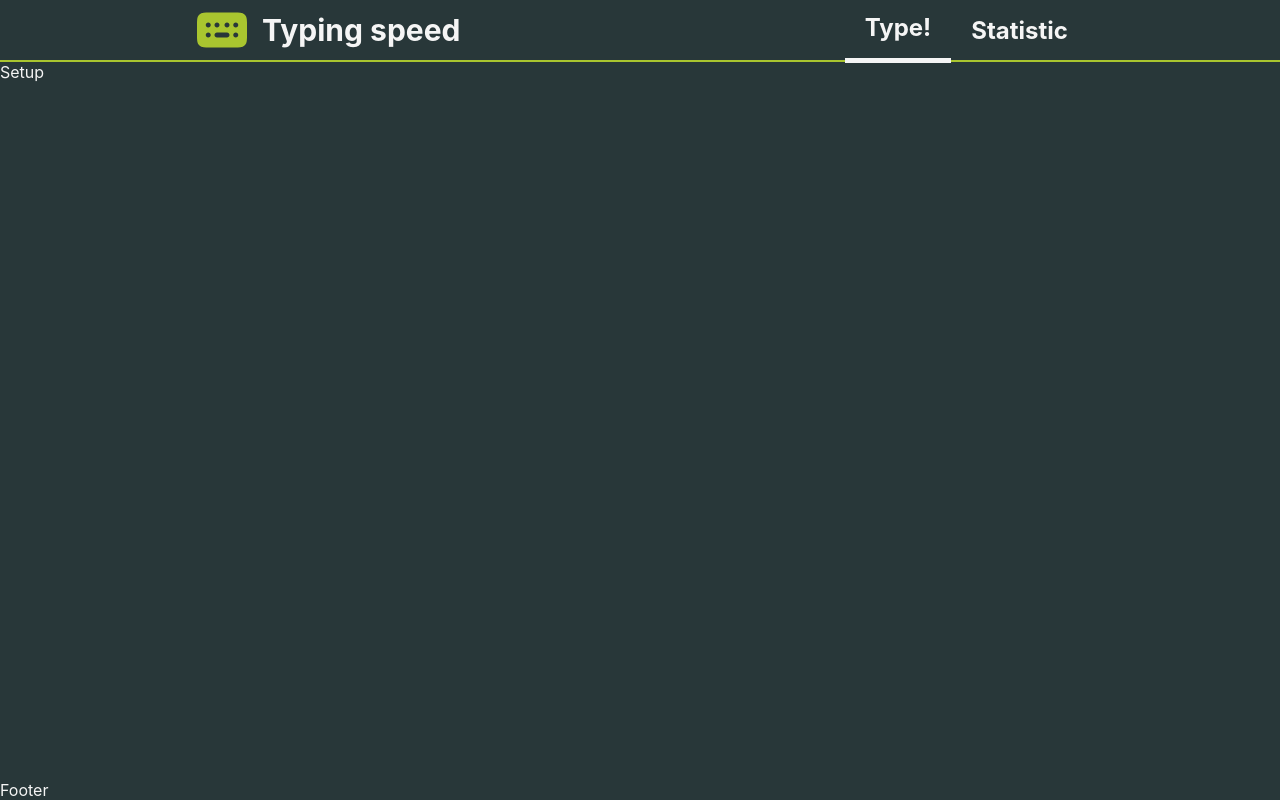
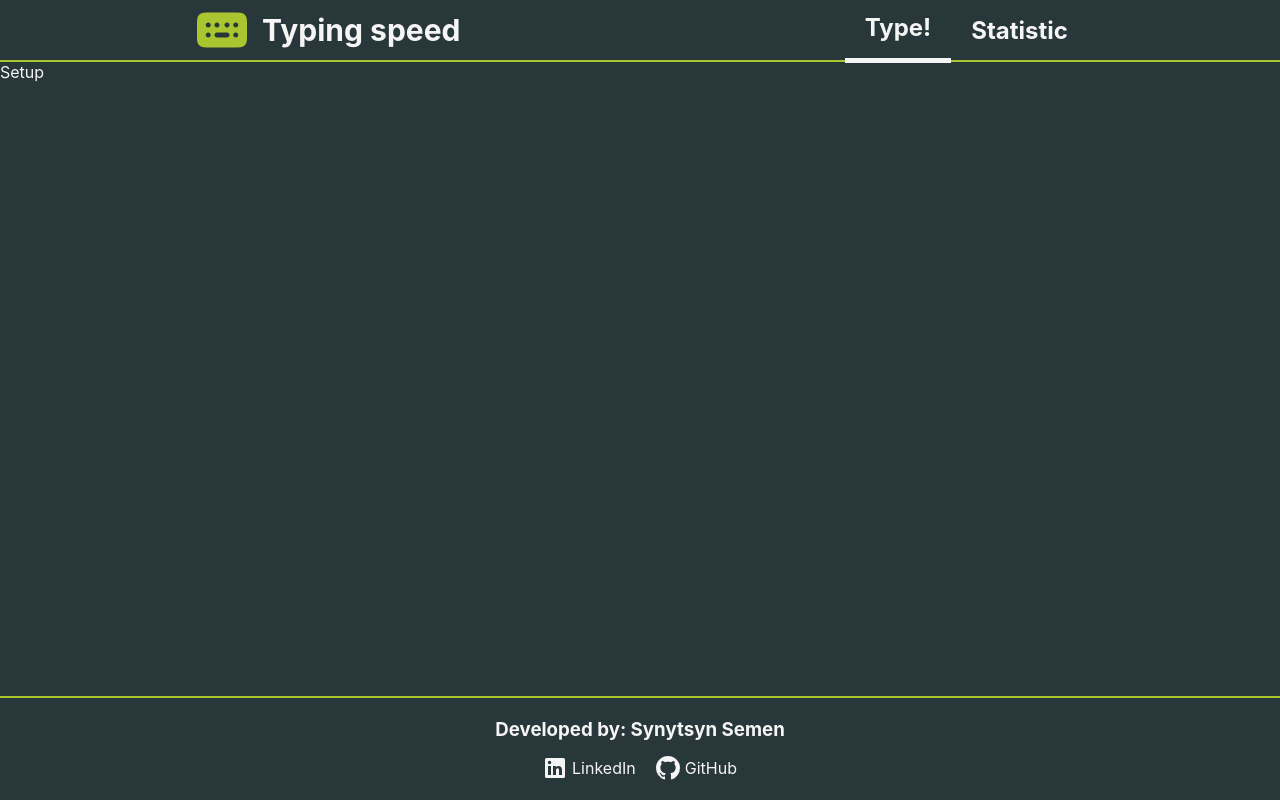
Before and after one commit to SSSenia/typing-speed, a React (Create React App) app: page /type/setup in a window 1280 px wide. Built offline with nearby package versions, Linux system fonts and the light colour scheme.

Commit message:
feature: footer layout

```diff
--- /dev/null
+++ b/src/assets/img/GitHub.tsx
@@ -0,0 +1,7 @@
+export function GitHub() {
+  return (
+    <svg height="24" aria-hidden="true" viewBox="0 0 16 16" fill="var(--light)" version="1.1" width="24" data-view-component="true">
+      <path d="M8 0c4.42 0 8 3.58 8 8a8.013 8.013 0 0 1-5.45 7.59c-.4.08-.55-.17-.55-.38 0-.27.01-1.13.01-2.2 0-.75-.25-1.23-.54-1.48 1.78-.2 3.65-.88 3.65-3.95 0-.88-.31-1.59-.82-2.15.08-.2.36-1.02-.08-2.12 0 0-.67-.22-2.2.82-.64-.18-1.32-.27-2-.27-.68 0-1.36.09-2 .27-1.53-1.03-2.2-.82-2.2-.82-.44 1.1-.16 1.92-.08 2.12-.51.56-.82 1.28-.82 2.15 0 3.06 1.86 3.75 3.64 3.95-.23.2-.44.55-.51 1.07-.46.21-1.61.55-2.33-.66-.15-.24-.6-.83-1.23-.82-.67.01-.27.38.01.53.34.19.73.9.82 1.13.16.45.68 1.31 2.69.94 0 .67.01 1.3.01 1.49 0 .21-.15.45-.55.38A7.995 7.995 0 0 1 0 8c0-4.42 3.58-8 8-8Z"></path>
+    </svg>
+  );
+}
--- /dev/null
+++ b/src/assets/img/LinkedIn.tsx
@@ -0,0 +1,7 @@
+export function LinkedIn() {
+  return (
+    <svg xmlns="http://www.w3.org/2000/svg" viewBox="0 0 24 24" data-supported-dps="24x24" fill="var(--light)" width="24" height="24" focusable="false">
+      <path d="M20.5 2h-17A1.5 1.5 0 002 3.5v17A1.5 1.5 0 003.5 22h17a1.5 1.5 0 001.5-1.5v-17A1.5 1.5 0 0020.5 2zM8 19H5v-9h3zM6.5 8.25A1.75 1.75 0 118.3 6.5a1.78 1.78 0 01-1.8 1.75zM19 19h-3v-4.74c0-1.42-.6-1.93-1.38-1.93A1.74 1.74 0 0013 14.19a.66.66 0 000 .14V19h-3v-9h2.9v1.3a3.11 3.11 0 012.7-1.4c1.55 0 3.36.86 3.36 3.66z"></path>
+    </svg>
+  );
+}
--- a/src/components/Footer/Footer.scss
+++ b/src/components/Footer/Footer.scss
@@ -0,0 +1,29 @@
+.footer {
+  border-top: 2px solid var(--accent);
+  display: flex;
+  flex-direction: column;
+  align-items: center;
+  padding: 20px 10px;
+}
+
+.developed-by {
+  margin: 0;
+  padding: 0;
+}
+
+.links {
+  list-style-type: none;
+  display: flex;
+  margin: 0;
+  padding: 0;
+
+  &__link {
+    display: flex;
+    align-items: center;
+    margin: 15px 10px 0 10px;
+  }
+
+  &__name{
+    margin-left: 5px;
+  }
+}
--- a/src/components/Footer/Footer.tsx
+++ b/src/components/Footer/Footer.tsx
@@ -1,10 +1,28 @@
 import React from "react";
-import './Footer.scss'
+import './Footer.scss';
+import { LinkedIn } from "../../assets/img/LinkedIn";
+import { GitHub } from "../../assets/img/GitHub";
 
 export function Footer() {
   return (
-    <footer>
-      Footer
+    <footer className='footer'>
+      <h3 className="developed-by">
+        Developed by: Synytsyn Semen
+      </h3>
+      <ul className="links">
+        <a href="https://www.linkedin.com/in/semen-synytsyn/">
+          <li className="links__link">
+            <LinkedIn />
+            <span className="links__name">LinkedIn</span>
+          </li>
+        </a>
+        <a href="https://github.com/SSSenia">
+          <li className="links__link">
+            <GitHub />
+            <span className="links__name">GitHub</span>
+          </li>
+        </a>
+      </ul>
     </footer>
   );
 }
```
